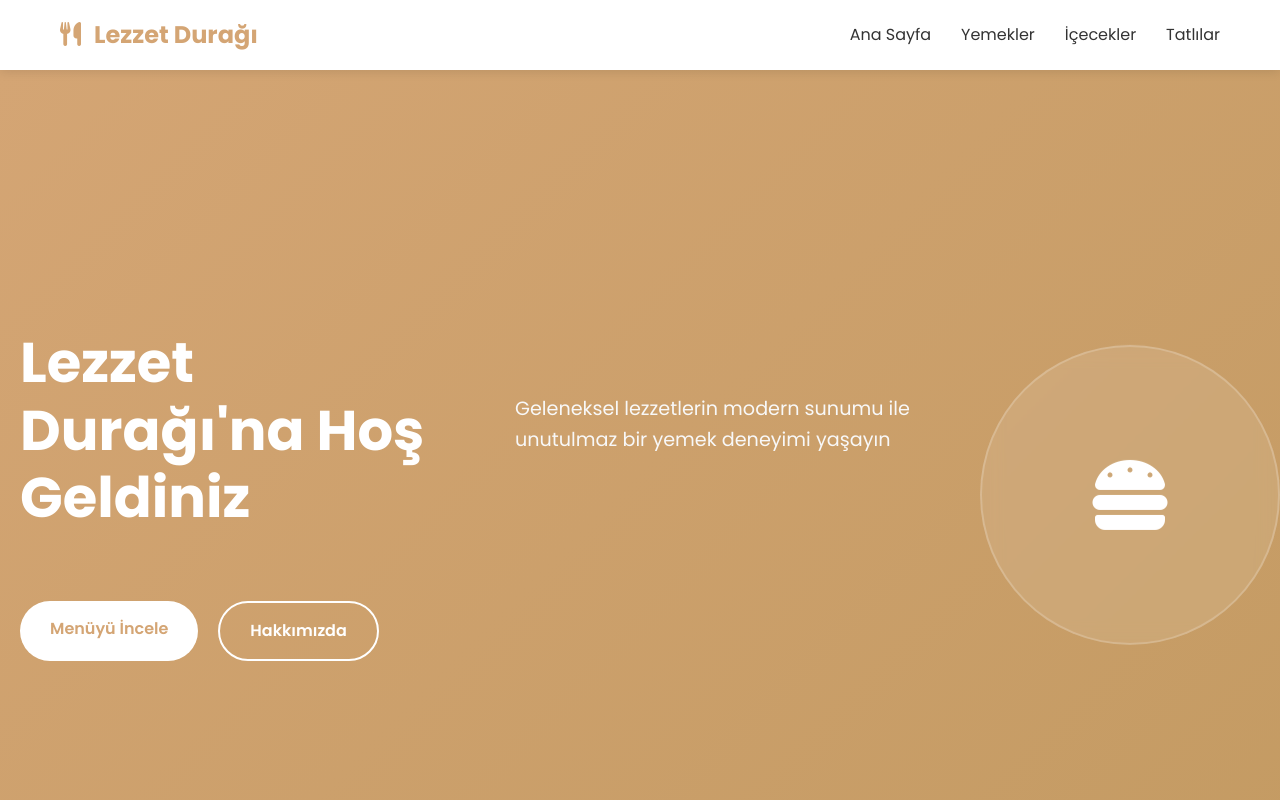
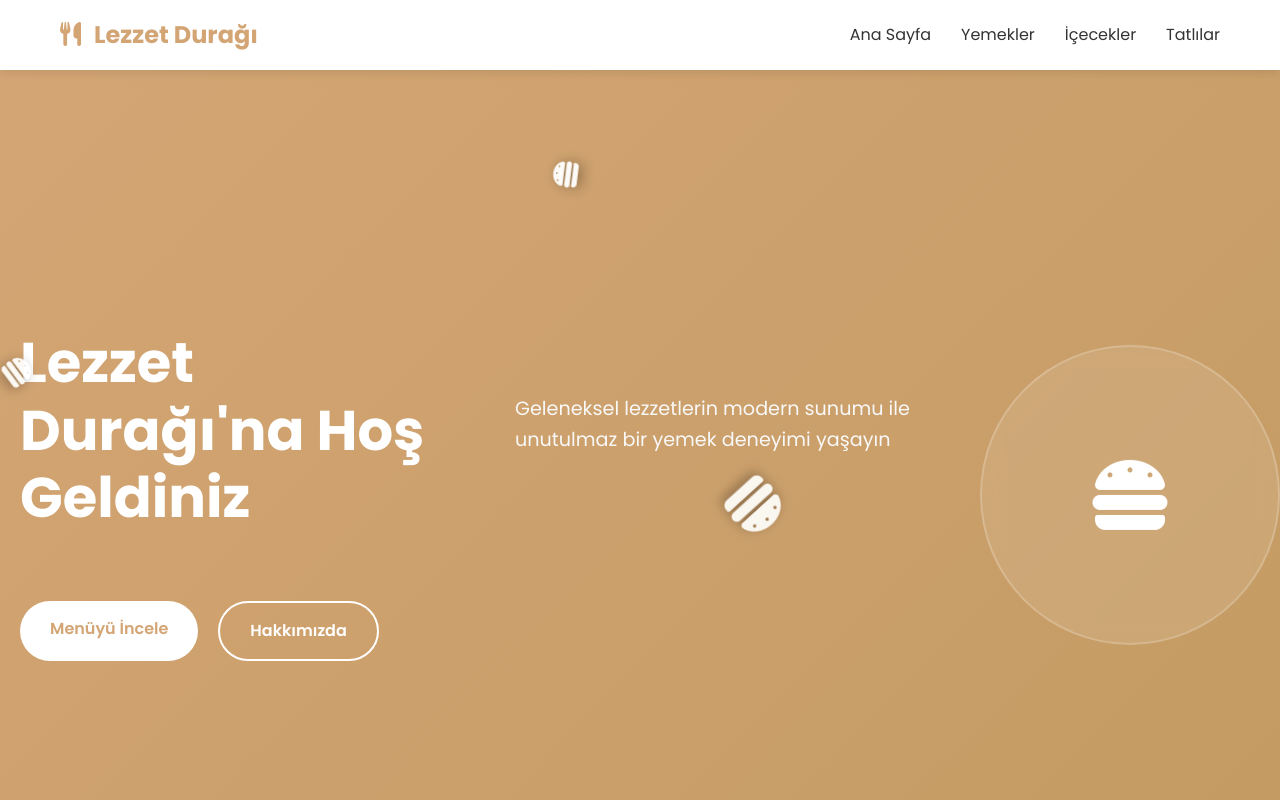
Before and after one commit to zehrturkogluu/Grup-Calismasi, a plain HTML site: page index.html in a window 1280 px wide. Shown: the top 800 px of the page. Drawn offline with Linux system fonts and the light colour scheme.

Commit message:
feat: ana sayfa ve yemekler sayfalarına yukarıdan düşen hamburger animasyonu eklendi - rastgele pozisyon, boyut ve hızda dönen hamburgerler

```diff
--- a/index.html
+++ b/index.html
@@ -39,6 +39,9 @@
 
     <!-- Hero Section -->
     <section class="hero">
+        <!-- Falling Hamburgers Animation -->
+        <div class="falling-burgers-container"></div>
+
         <div class="hero-content">
             <h1>Lezzet Durağı'na Hoş Geldiniz</h1>
             <p>Geleneksel lezzetlerin modern sunumu ile unutulmaz bir yemek deneyimi yaşayın</p>
--- a/src/assets/css/styles.css
+++ b/src/assets/css/styles.css
@@ -856,6 +856,49 @@ body {
     }
     100% {
         opacity: 1;
+    }
+}
+
+/* Falling Hamburgers Animation */
+.falling-burgers-container {
+    position: fixed;
+    top: 0;
+    left: 0;
+    width: 100%;
+    height: 100vh;
+    pointer-events: none;
+    z-index: 1;
+    overflow: hidden;
+}
+
+.falling-burger {
+    position: fixed;
+    top: -80px;
+    pointer-events: none;
+    color: #fff;
+    display: flex;
+    align-items: center;
+    justify-content: center;
+    transform: translateY(0) rotate(0deg);
+    animation-name: fallRotate;
+    animation-timing-function: linear;
+    animation-fill-mode: forwards;
+    z-index: 900;
+    text-shadow: 0 4px 12px rgba(0,0,0,0.35);
+    will-change: transform, opacity;
+}
+
+@keyframes fallRotate {
+    0% {
+        transform: translateY(-20vh) rotate(0deg);
+        opacity: 0;
+    }
+    10% {
+        opacity: 1;
+    }
+    100% {
+        transform: translateY(110vh) rotate(720deg);
+        opacity: 0.85;
     }
 }
 
--- a/src/assets/js/script.js
+++ b/src/assets/js/script.js
@@ -161,3 +161,49 @@ style.textContent = `
     }
 `;
 document.head.appendChild(style);
+
+// Falling hamburgers: spawn decorative hamburgers falling from top
+(function() {
+    if (typeof window === 'undefined') return;
+
+    function spawnBurger() {
+        if (window.innerWidth && window.innerWidth < 480) return; // skip small screens
+
+        const el = document.createElement('div');
+        el.className = 'falling-burger';
+        el.innerHTML = '<i class="fas fa-hamburger"></i>';
+
+        // random horizontal position and size
+        const left = Math.random() * 90; // viewport width percentage
+        el.style.left = left + 'vw';
+        const size = 20 + Math.floor(Math.random() * 36); // 20-55px
+        el.style.fontSize = size + 'px';
+
+        // random duration to vary fall speed
+        const duration = 4 + Math.random() * 4; // 4-8s
+        el.style.animationDuration = duration + 's';
+
+        document.body.appendChild(el);
+
+        // remove after animation ends
+        setTimeout(() => {
+            if (el && el.parentNode) el.parentNode.removeChild(el);
+        }, (duration + 0.5) * 1000);
+    }
+
+    // schedule recursive spawns with randomized intervals
+    function scheduleNext() {
+        const delay = 700 + Math.random() * 1800; // 0.7s - 2.5s
+        setTimeout(() => {
+            spawnBurger();
+            scheduleNext();
+        }, delay);
+    }
+
+    // start after DOM ready
+    if (document.readyState === 'loading') {
+        document.addEventListener('DOMContentLoaded', scheduleNext);
+    } else {
+        scheduleNext();
+    }
+})();
```
Also changed, not shown: yemekler.html (+3 -0 lines).
